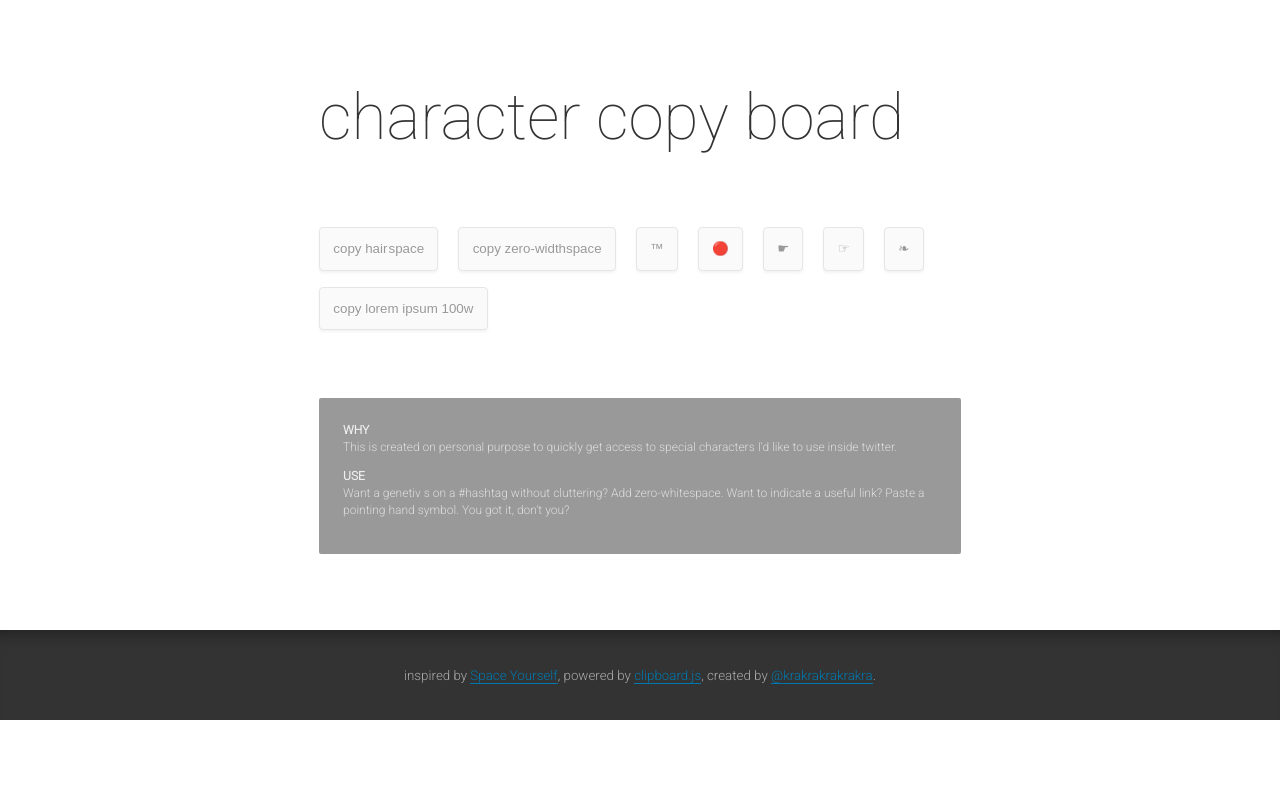
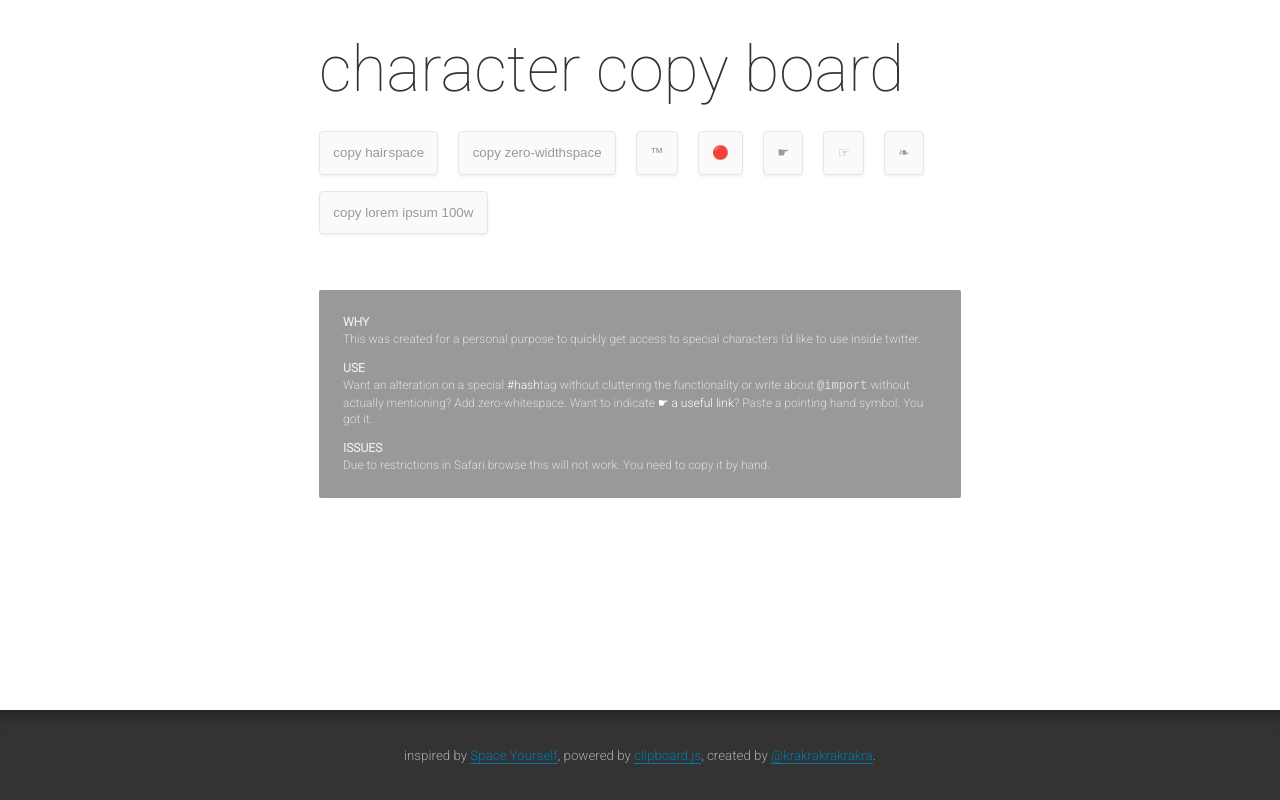
Before and after one commit to zimtimgetriebe/character-copy-board, a plain HTML site: page index.html in a window 1280 px wide. Drawn offline with Linux system fonts and the light colour scheme; some packages are replaced by stand-ins of ours; a script that the page names is missing.

Commit message:
added better description and small fixes

```diff
--- a/index.html
+++ b/index.html
@@ -33,7 +33,7 @@
 
     h1 {
         font: 100 2em Roboto, -apple-system, sans-serif;
-        margin: 1em .5rem;
+        margin: 1rem .5rem;
     }
 
     button {
@@ -68,7 +68,7 @@
         padding: 2em;
         background: #999;
         color: #ddd;
-        margin: 5em .5rem;
+        margin: 4em .5rem 3em;
         border-radius: 2px;
         font: 300 12px/1.4 Roboto, -apple-system, sans-serif;
     }
@@ -79,7 +79,12 @@
         color: #eee;
     }
 
-    aside p { margin-bottom: 1em }
+    aside p:not(:last-child) { margin-bottom: 1em }
+
+    aside a {
+        color: #fff;
+        text-decoration: none;
+    }
 
     footer {
         box-shadow: inset 0 20px 20px -20px rgba(0,0,0,.5);
@@ -106,6 +111,12 @@
             width: 690px;
             margin: 0 auto;
         }
+        footer {
+            position: absolute;
+            bottom: 0;
+            left: 0;
+            right: 0;
+        }
     }
 
 </style>
@@ -113,7 +124,7 @@
 <body>
     <div class="wrapper">
 
-        <h1>character copy board</h1>
+        <h1 class="heading">character copy board</h1>
 
         <button data-clipboard-text="&#8202;" title="copy a hair space character">copy hair space</button>
 
@@ -133,10 +144,13 @@
 
         <aside>
                 <h2>Why</h2>
-                <p>This is created on personal purpose to quickly get access to special characters I'd like to use inside twitter.</p>
+                <p>This was created for a personal purpose to quickly get access to special characters I'd like to use inside twitter.</p>
 
                 <h2>Use</h2>
-                <p>Want a genetiv s on a #hashtag without cluttering? Add zero-whitespace. Want to indicate a useful link? Paste a pointing hand symbol. You got it, don't you?</p>
+                <p>Want an alteration on a special <a href="https://twitter.com/search?f=tweets&vertical=default&q=%23hash&src=typd">#hash</a>&#8203;tag without cluttering the functionality or write about <code title="e.g. when you write about Cascading Style Sheets">@&#8203;import</code> without actually mentioning? Add zero-whitespace. Want to indicate <a href="https://www.youtube.com/watch?v=DLzxrzFCyOs">☛ a useful link</a>? Paste a pointing hand symbol. You got it.</p>
+
+                <h2>Issues</h2>
+                <p>Due to restrictions in Safari browse this will not work. You need to copy it by hand.</p>
 
         </aside>
     </div>
@@ -147,7 +161,15 @@
 
     <script src="https://cdnjs.cloudflare.com/ajax/libs/clipboard.js/1.5.3/clipboard.min.js"></script>
     <script>
-    new Clipboard('button');
+    var clipboard = new Clipboard('button');
+
+    clipboard.on('success', function(e) {
+        console.log('success');
+    });
+
+    clipboard.on('error', function(e) {
+        alert('That doesn\'t worked. Maybe the restrictions of Safari are causing this issue or you have an outdated browser. However – you need to copy by hand :(');
+    });
     </script>
 
 </body>
```
